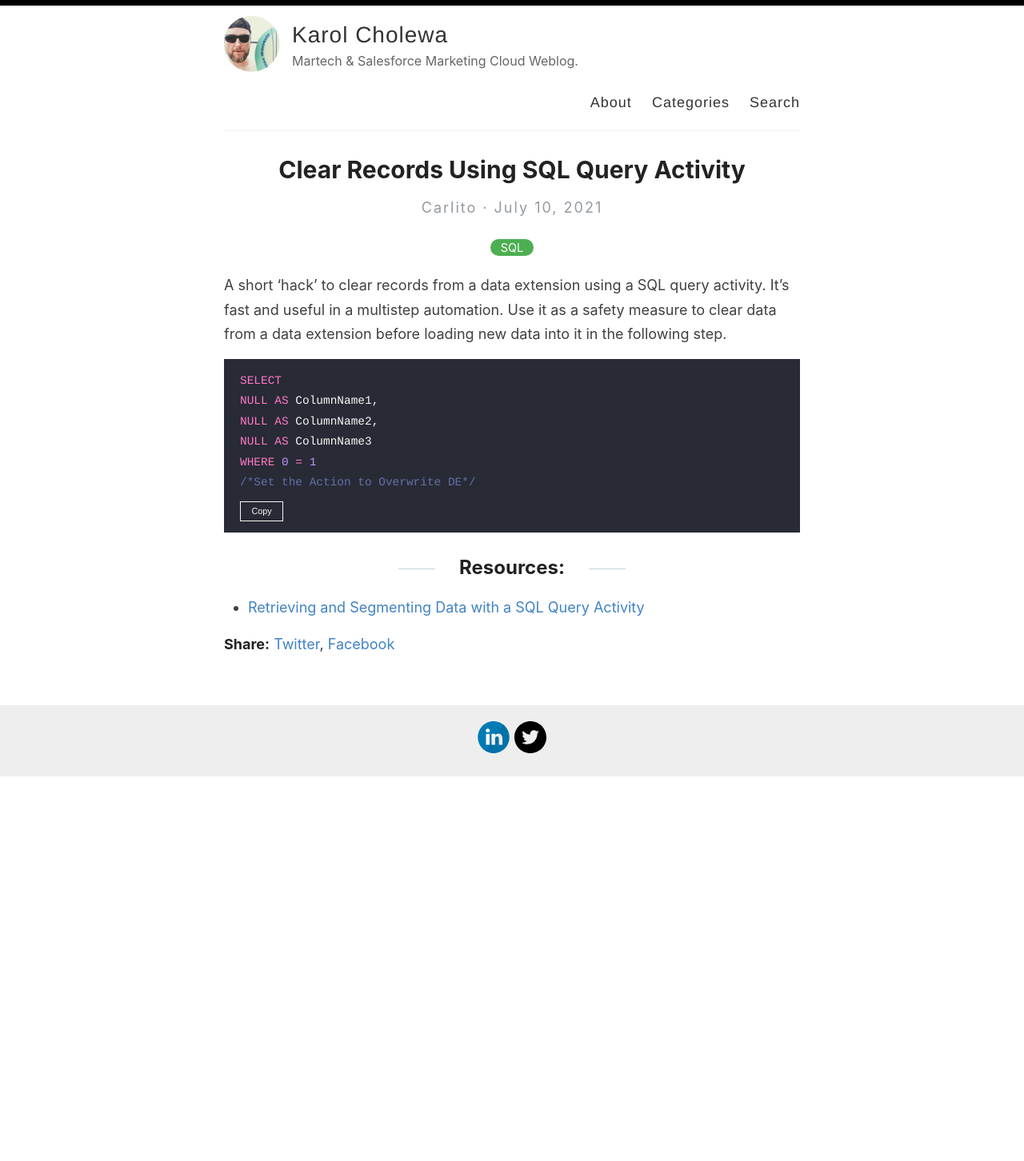
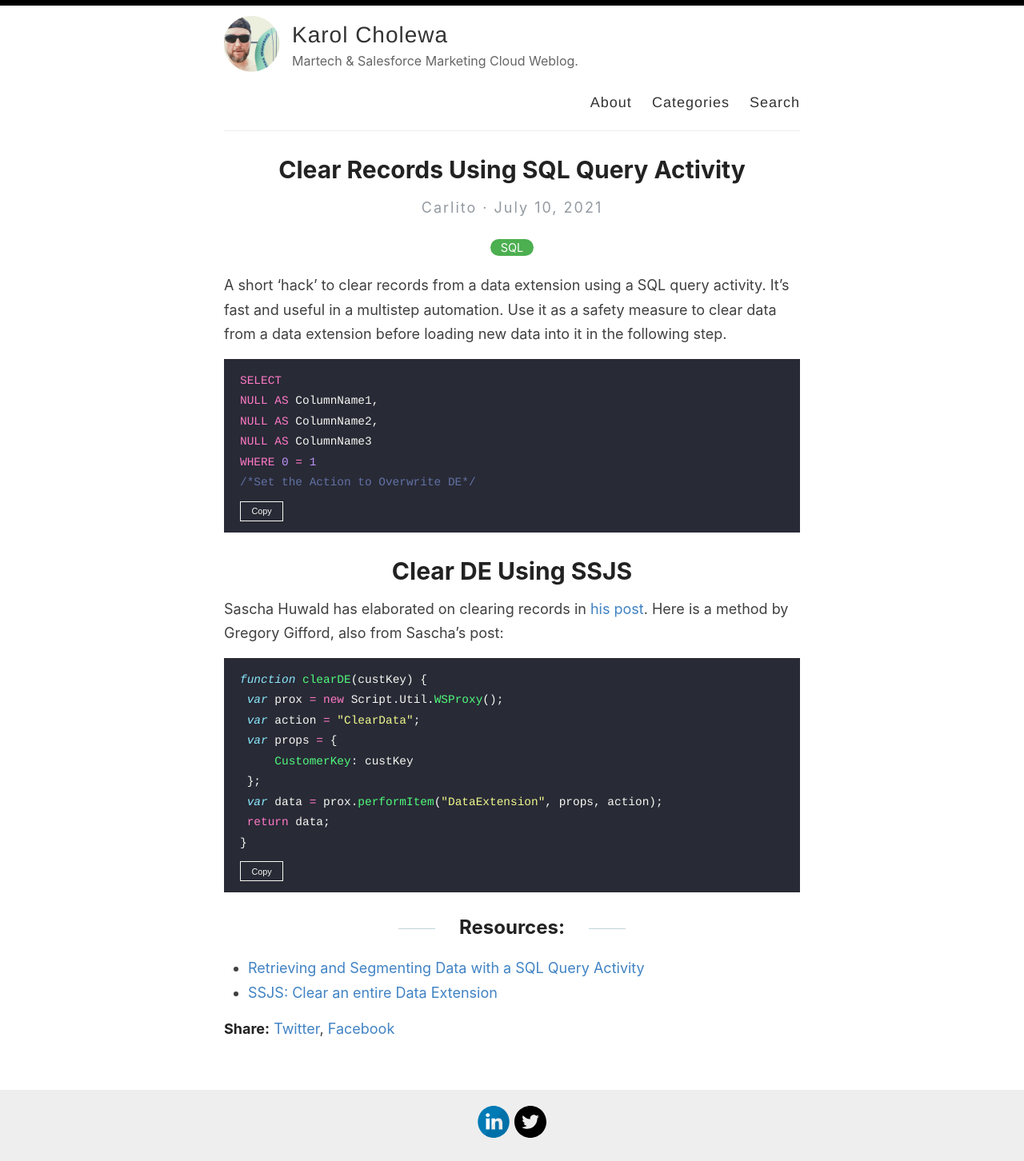
Before and after one commit to karolcholewa/blog, a Jekyll site: the page built from _posts/2021-07-10-clear-records-with-sql.md, in a window 1280 px wide. Shown: the whole page at 80% size. Built offline with Jekyll 4.4.1, drawn with Linux system fonts in a browser that asks for light colours; before the commit the page ends 971 px from its top, so only the background shows below that.

Commit message:
post updated

````diff
--- a/_posts/2021-07-10-clear-records-with-sql.md
+++ b/_posts/2021-07-10-clear-records-with-sql.md
@@ -15,6 +15,22 @@ WHERE 0 = 1
 /*Set the Action to Overwrite DE*/
 ```
 
+#   Clear DE Using SSJS
+Sascha Huwald has elaborated on clearing records in [his post](https://www.linkedin.com/pulse/ssjs-clear-entire-data-extension-sascha-huwald/). Here is a method by Gregory Gifford, also from Sascha's post:
+
+```javascript
+function clearDE(custKey) {
+ var prox = new Script.Util.WSProxy();
+ var action = "ClearData";
+ var props = {
+     CustomerKey: custKey
+ };
+ var data = prox.performItem("DataExtension", props, action);
+ return data;
+}
+```
+
 ## Resources:
 
 *   [Retrieving and Segmenting Data with a SQL Query Activity](https://help.salesforce.com/s/articleView?id=sf.mc_as_using_the_query_activity.htm&type=5)
+*   [SSJS: Clear an entire Data Extension](https://www.linkedin.com/pulse/ssjs-clear-entire-data-extension-sascha-huwald/)
````
